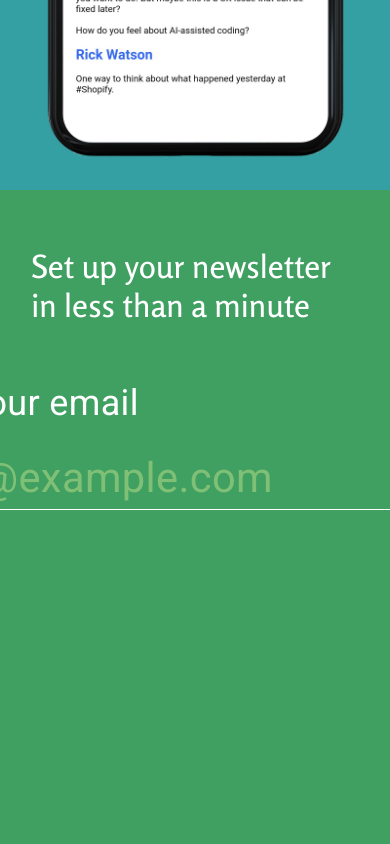
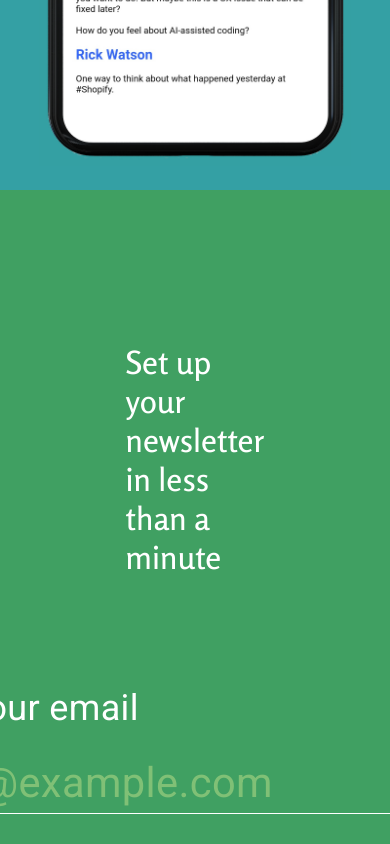
Before and after one commit to mihailthebuilder/rellate-frontend, a React (Create React App) app: page / in a window 390 px wide. Shown: the part 1036-1880 px from the top of the page. Built offline with nearby package versions, Linux system fonts and the light colour scheme.

Commit message:
styled for tablet

```diff
--- a/src/App/Form/index.scss
+++ b/src/App/Form/index.scss
@@ -8,7 +8,7 @@ section.form {
   flex-direction: column;
   align-items: center;
   color: white;
-  padding: 8vw;
+  padding: 15vh;
 
   h2 {
     font-size: 1em;
@@ -16,7 +16,7 @@ section.form {
   }
 
   form {
-    margin-top: 8vw;
+    margin-top: 10vh;
 
     .form-control {
       width: 40rem;
@@ -51,7 +51,7 @@ section.form {
     button {
       color: $yellow-pale;
       display: block;
-      margin-top: 3vw;
+      margin-top: 5vh;
       font-size: 0.7em;
       border: 0.05em solid $yellow-pale;
       padding: 0.3em 1.5em;
```
